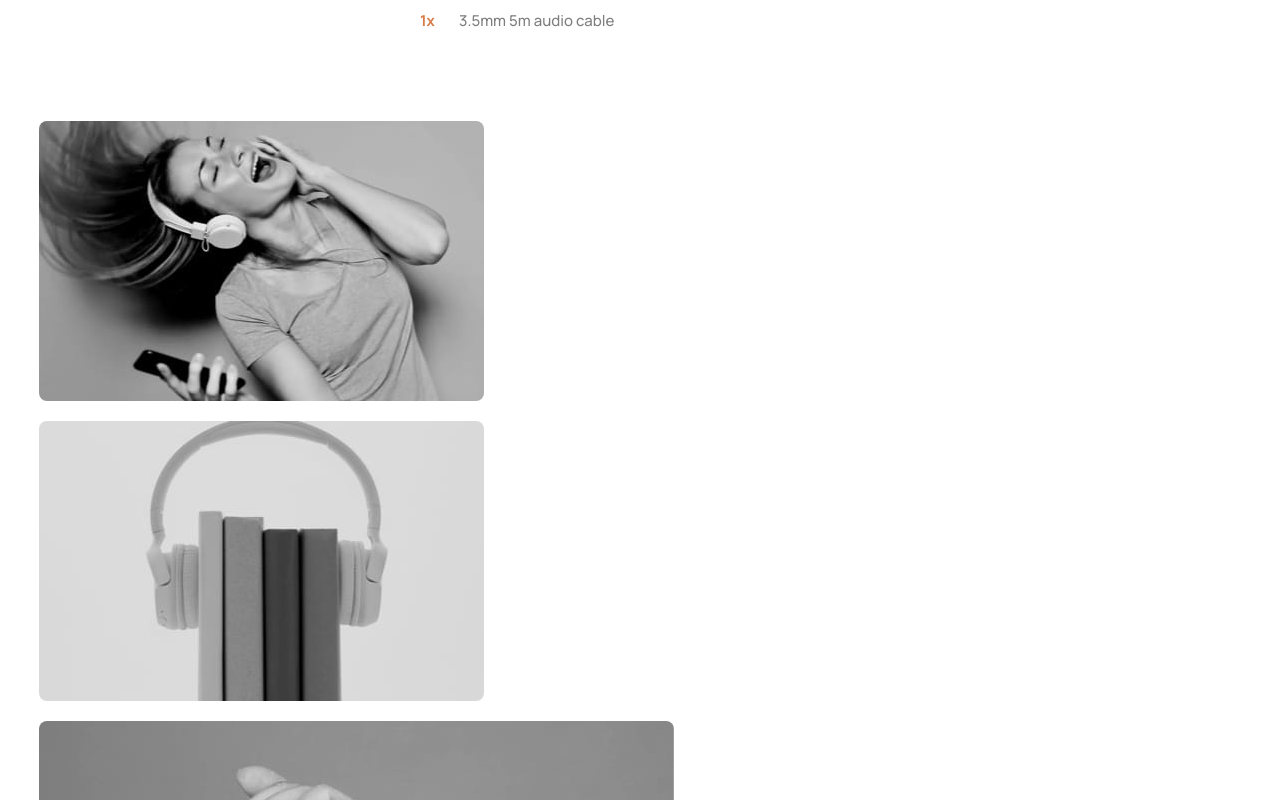
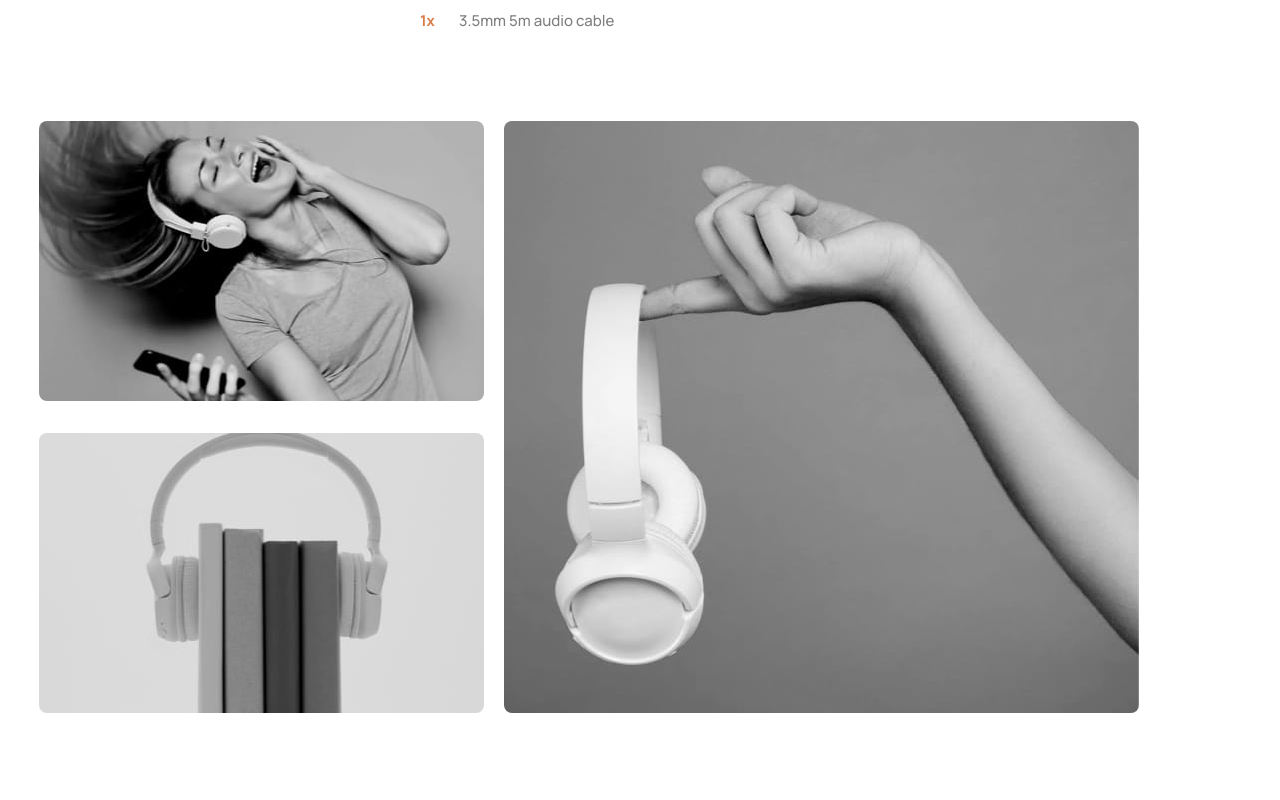
Before and after one commit to RoanMacmillan/audiophile-ecommerce-site, a React (Vite) app: page /speakers/xx59-headphones in a window 1280 px wide. Shown: the part 1500-2300 px from the top of the page. Built offline with nearby package versions, Linux system fonts and the light colour scheme.

Commit message:
extracted gallery to its own component

```diff
--- a/src/assets/components/ItemDetail/Gallery/Gallery.jsx
+++ b/src/assets/components/ItemDetail/Gallery/Gallery.jsx
@@ -0,0 +1,30 @@
+import React from 'react';
+import styles from './Gallery.module.css';
+
+const Gallery = ({ gallery }) => {
+  const imageSets = Object.values(gallery);
+  return (
+    <div className={styles.gallery}>
+      <div className={styles.firstRow}>
+        {imageSets
+          .slice(0, 2)
+          .map((imageSet, index) => (
+            <picture key={index}>
+              <source media="(min-width: 1024px)" srcSet={imageSet.desktop} />
+              <source media="(min-width: 768px)" srcSet={imageSet.tablet} />
+              <img src={imageSet.mobile} alt={`Gallery Image ${index + 1}`} />
+            </picture>
+          ))}
+      </div>
+      <div className={styles.secondRow}>
+        <picture>
+          <source media="(min-width: 1024px)" srcSet={imageSets[2]?.desktop} />
+          <source media="(min-width: 768px)" srcSet={imageSets[2]?.tablet} />
+          <img src={imageSets[2]?.mobile} alt="Gallery Image 3" />
+        </picture>
+      </div>
+    </div>
+  );
+};
+
+export default Gallery;
--- /dev/null
+++ b/src/assets/components/ItemDetail/Gallery/Gallery.module.css
@@ -0,0 +1,23 @@
+.gallery {
+  margin-top: 5.5rem;
+  display: flex;
+  flex-direction: column;
+  gap: 1.25rem;
+}
+
+.gallery img {
+  border-radius: 8px;
+}
+
+@media screen and (min-width: 768px) {
+  .gallery {
+    flex-direction: row;
+  }
+
+  .firstRow {
+    display: flex;
+    flex-direction: column;
+    justify-content: space-between;
+  }
+
+}
--- a/src/assets/components/ItemDetail/ItemDetail.jsx
+++ b/src/assets/components/ItemDetail/ItemDetail.jsx
@@ -3,6 +3,7 @@ import styles from "./ItemDetail.module.css";
 import { useParams, useNavigate } from "react-router-dom";
 import ProductNavigation from "../ProductNavigation/ProductNavigation.jsx";
 import RelatedProducts from "./RelatedProducts/RelatedProducts";
+import Gallery from "./Gallery/Gallery";
 
 const ItemDetail = ({ getProductBySlug }) => {
   const navigate = useNavigate();
@@ -79,16 +80,8 @@ const ItemDetail = ({ getProductBySlug }) => {
             ))}
           </ul>
         </div>
-        {/* Add more elements to display gallery images and other details */}
-        <div className={styles.gallery}>
-          {Object.values(gallery).map((imageSet, index) => (
-            <picture key={index}>
-              <source media="(min-width: 1024px)" srcSet={imageSet.desktop} />
-              <source media="(min-width: 768px)" srcSet={imageSet.tablet} />
-              <img src={imageSet.mobile} alt={`Gallery Image ${index + 1}`} />
-            </picture>
-          ))}
-        </div>
+
+        <Gallery gallery={gallery} />
       </div>
       <RelatedProducts relatedProducts={others} category={category} />
 
--- a/src/assets/components/ItemDetail/ItemDetail.module.css
+++ b/src/assets/components/ItemDetail/ItemDetail.module.css
@@ -60,16 +60,7 @@
   list-style-type: none;
 }
 
-.gallery {
-  margin-top: 5.5rem;
-  display: flex;
-  flex-direction: column;
-  gap: 1.25rem;
-}
 
-.gallery img {
-  border-radius: 8px;
-}
 
 .price {
   font-weight: 700;
```
